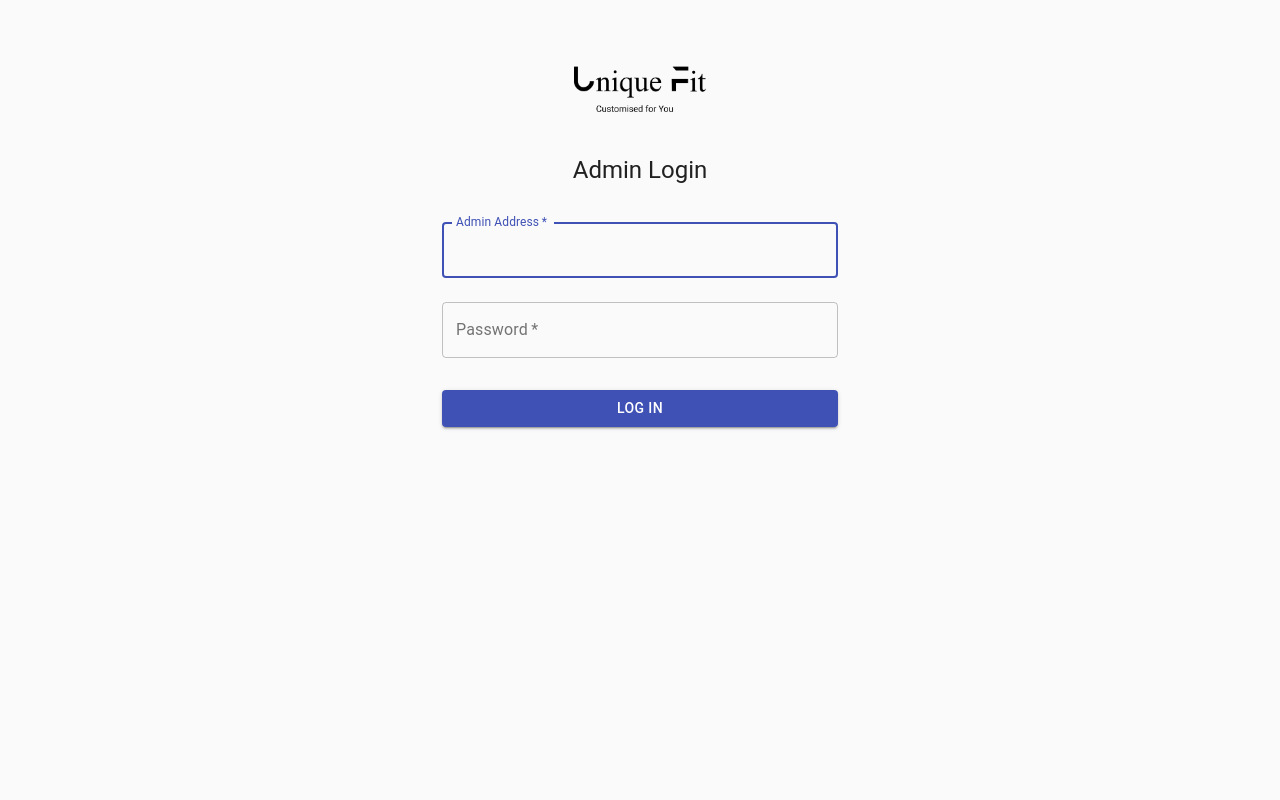
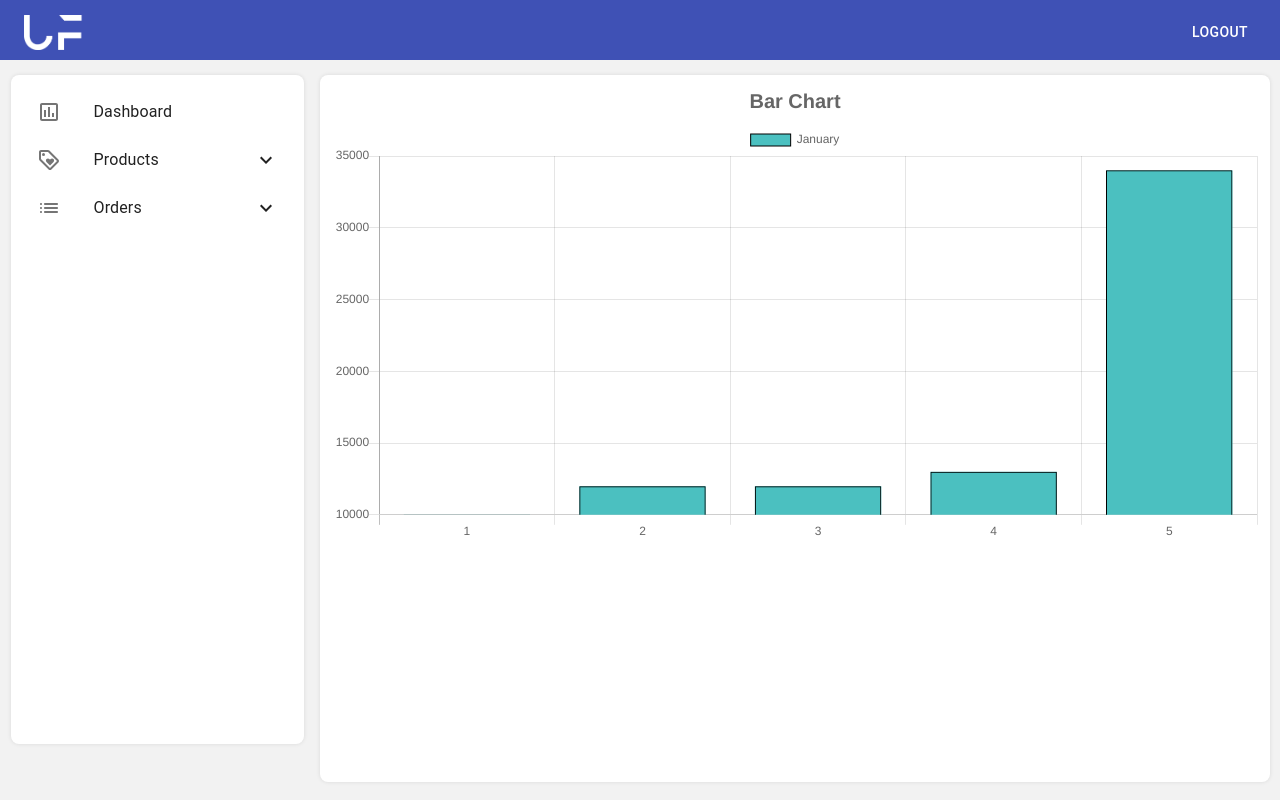
Before and after one commit to prathapgowda412/uniquefit_dashboard, a React (Create React App) app: page / in a window 1280 px wide. Built offline with nearby package versions, Linux system fonts and the light colour scheme.

Commit message:
added bar chart

```diff
--- a/package.json
+++ b/package.json
@@ -9,9 +9,13 @@
     "@testing-library/react": "^11.2.3",
     "@testing-library/user-event": "^12.6.0",
     "axios": "^0.21.1",
+    "chart.js": "^2.9.4",
+    "components": "^0.1.0",
     "feather-icons": "^4.28.0",
     "material-ui-dropzone": "^3.5.0",
     "react": "^17.0.1",
+    "react-chartjs-2": "^2.11.1",
+    "react-charts": "^2.0.0-beta.7",
     "react-dom": "^17.0.1",
     "react-feather": "^2.0.9",
     "react-router-dom": "^5.2.0",
--- a/src/App.js
+++ b/src/App.js
@@ -1,6 +1,8 @@
 import React from 'react';
 import MainLayouts from './layouts/MainLayouts';
 import AdminLogin from './Login/Login';
+
+
 
 function App() {
   // const isLogged = true;
@@ -9,7 +11,7 @@ function App() {
   if (adminToken) {
     return <MainLayouts />;
   } else {
-    return <AdminLogin />;
+    return <MainLayouts />;
   }
 }
 
--- a/src/views/Dashboard/Dashboard.js
+++ b/src/views/Dashboard/Dashboard.js
@@ -1,7 +1,53 @@
-import React from 'react';
+import React from 'react'
+import { Chart } from 'react-charts'
+import { Bar } from 'react-chartjs-2';
 
 function Dashboard() {
-  return <div> this is Dashboard </div>;
+
+  const state = {
+    labels: ['1', '2', '3',
+      '4', '5'],
+    datasets: [
+      {
+        label: 'January',
+        backgroundColor: 'rgba(75,192,192,1)',
+        borderColor: 'rgba(0,0,0,1)',
+        borderWidth: 1,
+        data: [10000, 12000, 12000, 13000, 34000]
+      }
+    ]
+  }
+
+
+  return (
+    // <div
+    //   style={{
+    //     width: '400px',
+    //     height: '300px'
+    //   }}
+    // >
+    //   <chart data={data} axes={axes}  />
+    // </div>
+
+    <div>
+      <Bar
+        data={state}
+        options={{
+          title: {
+            display: true,
+            text: 'Bar Chart',
+            fontSize: 20,
+            position: 'top'
+          }//,
+          // legend: {
+          //   display: true,
+          //   position: 'right'
+          // }
+        }}
+      />
+    </div>
+
+
+  )
 }
-
 export default Dashboard;
```
Also changed, not shown: 2 other files (tests, documents, lock files or other folders).
